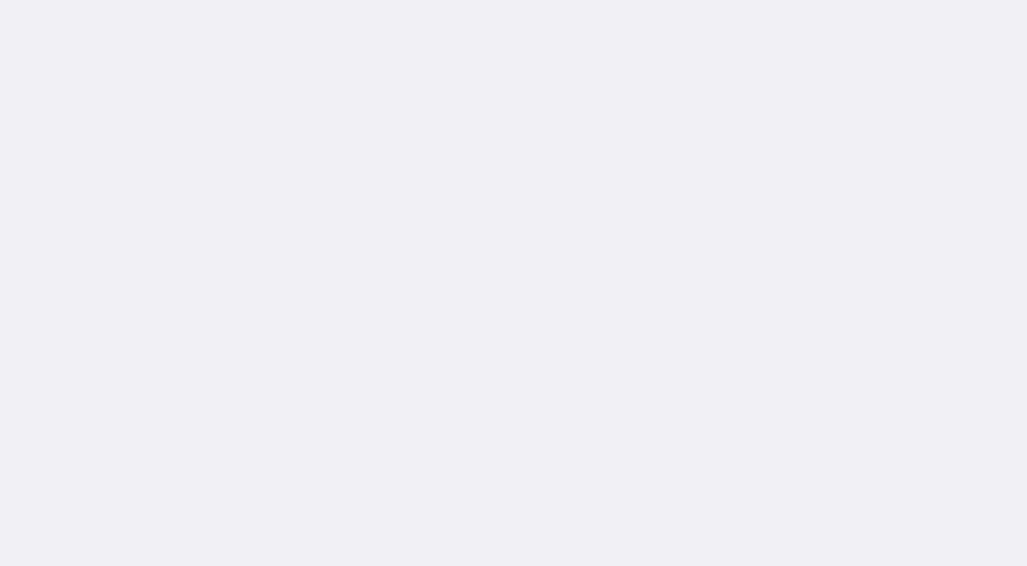
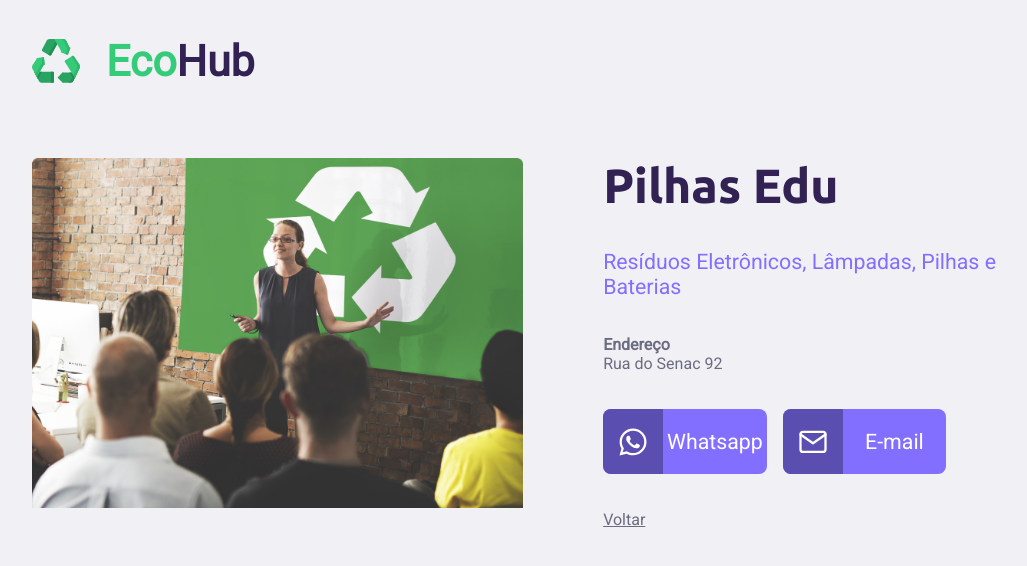
Before and after one commit to KevinAlvss/EcoHub, a React (Create React App) app: page /inspect in a window 1280 px wide. Before the commit this address had no page. Shown: the top 566 px of the page, without its empty margins (118-1145 px from the left). Built offline with nearby package versions, Linux system fonts and the light colour scheme.

Commit message:
feat: add inspect hub page

```diff
--- a/src/App.tsx
+++ b/src/App.tsx
@@ -7,6 +7,7 @@ import {
   LandingPage,
   Login,
   Register,
+  InspectHub,
 } from "./pages";
 
 function App() {
@@ -18,6 +19,7 @@ function App() {
         <Route path="/view-hubs" element={<ExploreMap />} />
         <Route path="/login" element={<Login />} />
         <Route path="/register" element={<Register />} />
+        <Route path="/inspect" element={<InspectHub />} />
         <Route path="/components" element={<Home />} />
       </Routes>
     </BrowserRouter>
--- a/src/components/ItemButton/styles.ts
+++ b/src/components/ItemButton/styles.ts
@@ -1,10 +1,6 @@
 import styled from "styled-components";
 
-type ButtonGreenProps = {
-  width?: string;
-};
-
-export const DefaultButton = styled.button<ButtonGreenProps>`
+export const DefaultButton = styled.button`
   background-color: var(--opaque-primary-color);
   color: var(--black);
   border: none;
--- a/src/pages/index.ts
+++ b/src/pages/index.ts
@@ -4,3 +4,4 @@ export { ExploreMap } from "../pages/exploreMap/index"
 export { LandingPage } from "./landingPage/index"
 export { Login } from "./login/index"
 export { Register } from "./register/index"
+export { InspectHub } from "./inspectHub/index"
--- /dev/null
+++ b/src/pages/inspectHub/index.tsx
@@ -0,0 +1,45 @@
+import { ButtonWithIcon, Container, Header } from "../../components";
+import {
+  Content,
+  ImageContainer,
+  InfoContainer,
+  Materials,
+  RouteContainer,
+  RouteTitle,
+  ButtonContainer,
+} from "./styles";
+import hubImage from "../../images/hub-example.png";
+import whatsapp from "../../images/whatsapp.svg";
+import email from "../../images/email.svg";
+import { Link } from "react-router-dom";
+
+export function InspectHub() {
+  return (
+    <Container>
+      <Header />
+      <Content>
+        <ImageContainer>
+          <img src={hubImage} alt="nomeDoHubAqui" />
+        </ImageContainer>
+        <InfoContainer>
+          <h1>Pilhas Edu</h1>
+          <Materials>
+            Resíduos Eletrônicos, Lâmpadas, Pilhas e Baterias
+          </Materials>
+
+          <RouteContainer>
+            <RouteTitle>Endereço</RouteTitle>
+            <p>Rua do Senac 92</p>
+          </RouteContainer>
+
+          <ButtonContainer>
+            <ButtonWithIcon img={whatsapp}>Whatsapp</ButtonWithIcon>
+            <ButtonWithIcon img={email}>E-mail</ButtonWithIcon>
+          </ButtonContainer>
+
+          <Link to="/view-hubs">Voltar</Link>
+        </InfoContainer>
+      </Content>
+    </Container>
+  );
+}
--- /dev/null
+++ b/src/pages/inspectHub/styles.ts
@@ -0,0 +1,47 @@
+import styled from "styled-components";
+
+export const Content = styled.div`
+  display: flex;
+  flex: 1;
+
+  gap: 26px;
+
+  padding: 36px 150px;
+`;
+
+export const ImageContainer = styled.div`
+  flex: 4;
+
+  > img {
+    width: 90%;
+  }
+`;
+
+export const InfoContainer = styled.div`
+  flex: 3;
+  display: flex;
+  flex-direction: column;
+  gap: 36px;
+
+  > h1 {
+    font-size: 36pt;
+  }
+`;
+
+export const Materials = styled.p`
+  font-size: 16pt;
+  color: var(--primary-color);
+`;
+
+export const RouteContainer = styled.div``;
+
+export const RouteTitle = styled.strong``;
+
+export const ButtonContainer = styled.div`
+  display: flex;
+  gap: 16px;
+
+  > button {
+    width: 40%;
+  }
+`;
```
Also changed, not shown: src/images/hub-example.png (added).
